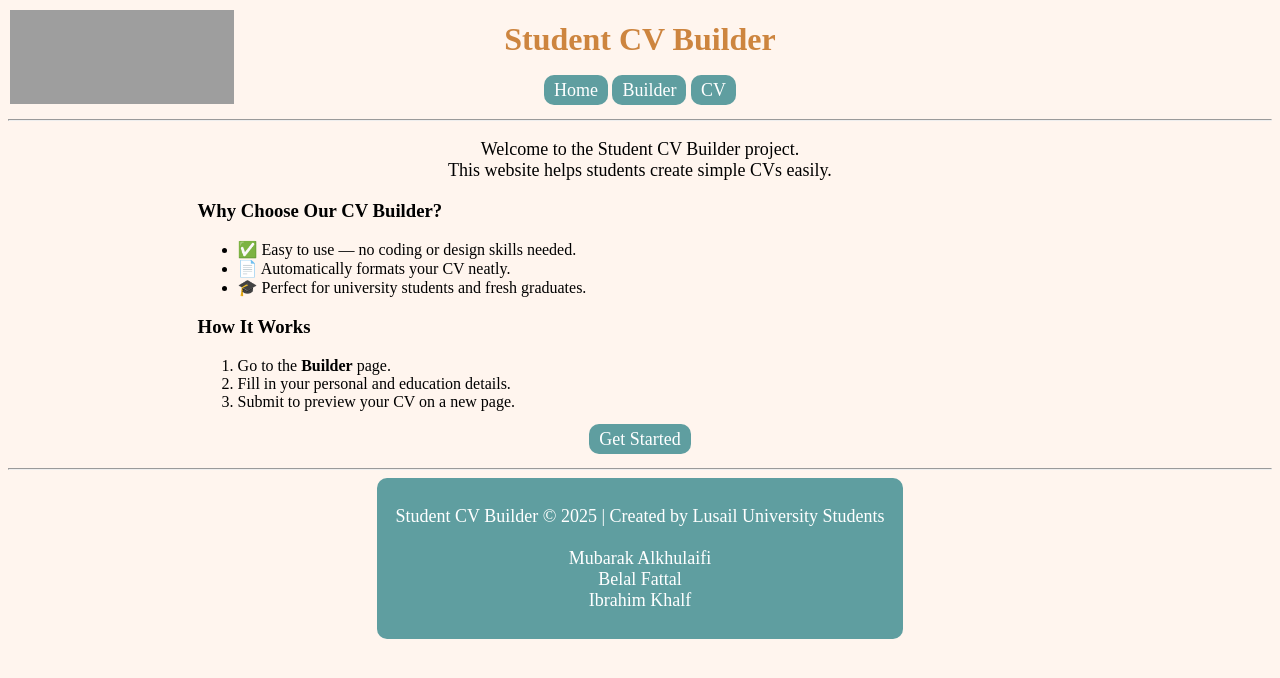
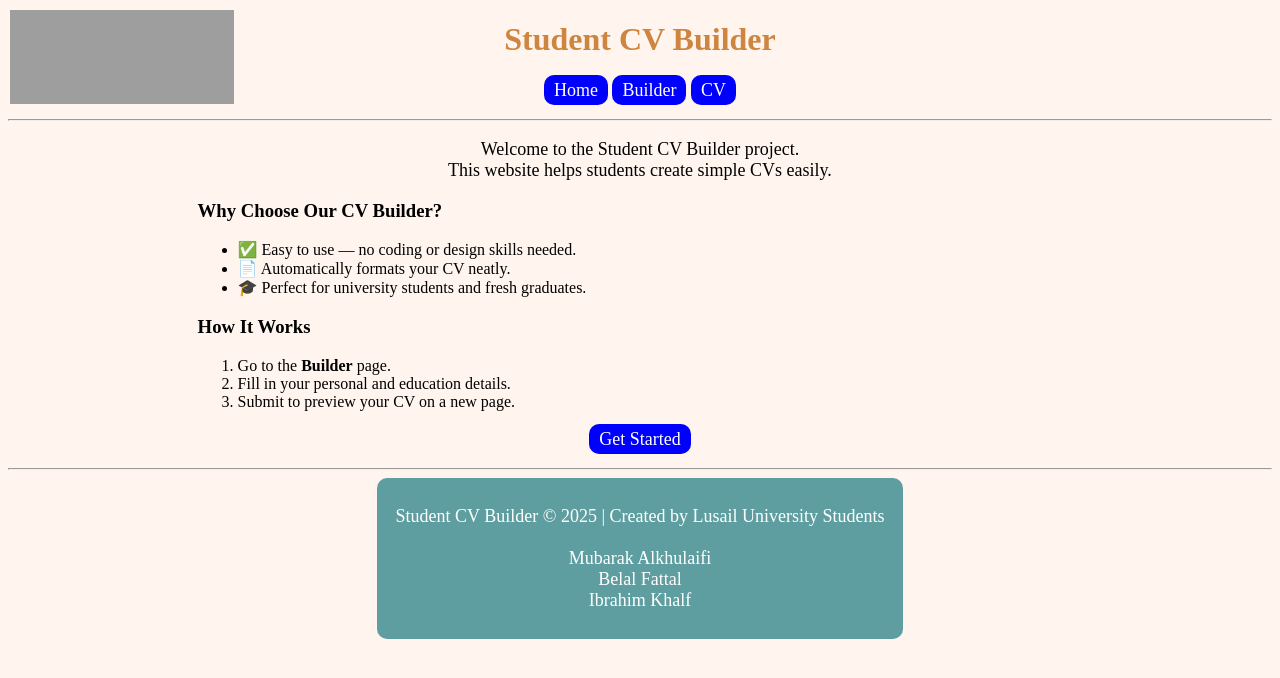
Before and after one commit to malkhulaifi123/student-cv-builder, a plain HTML site: page index.html in a window 1280 px wide. Drawn offline with Linux system fonts and the light colour scheme; grey boxes are pictures that could not be loaded.

Commit message:
Update index.html

```diff
--- a/index.html
+++ b/index.html
@@ -9,7 +9,7 @@
 	h1 { color: peru; text-align: center; }
 	p { text-align: center; font-size: 18px; }
 	mark { background-color: palegreen; }
-	.tab { text-decoration: none; color: white; background: CadetBlue; padding: 5px 10px; border-radius: 10px; }
+	.tab { text-decoration: none; color: white; background: Blue; padding: 5px 10px; border-radius: 10px; }
   	.tabb:hover { background: #548B8D; }
 	img { position: absolute; top: 10px; left: 10px; width: 224px; height: 94px; }
 </style>
```
